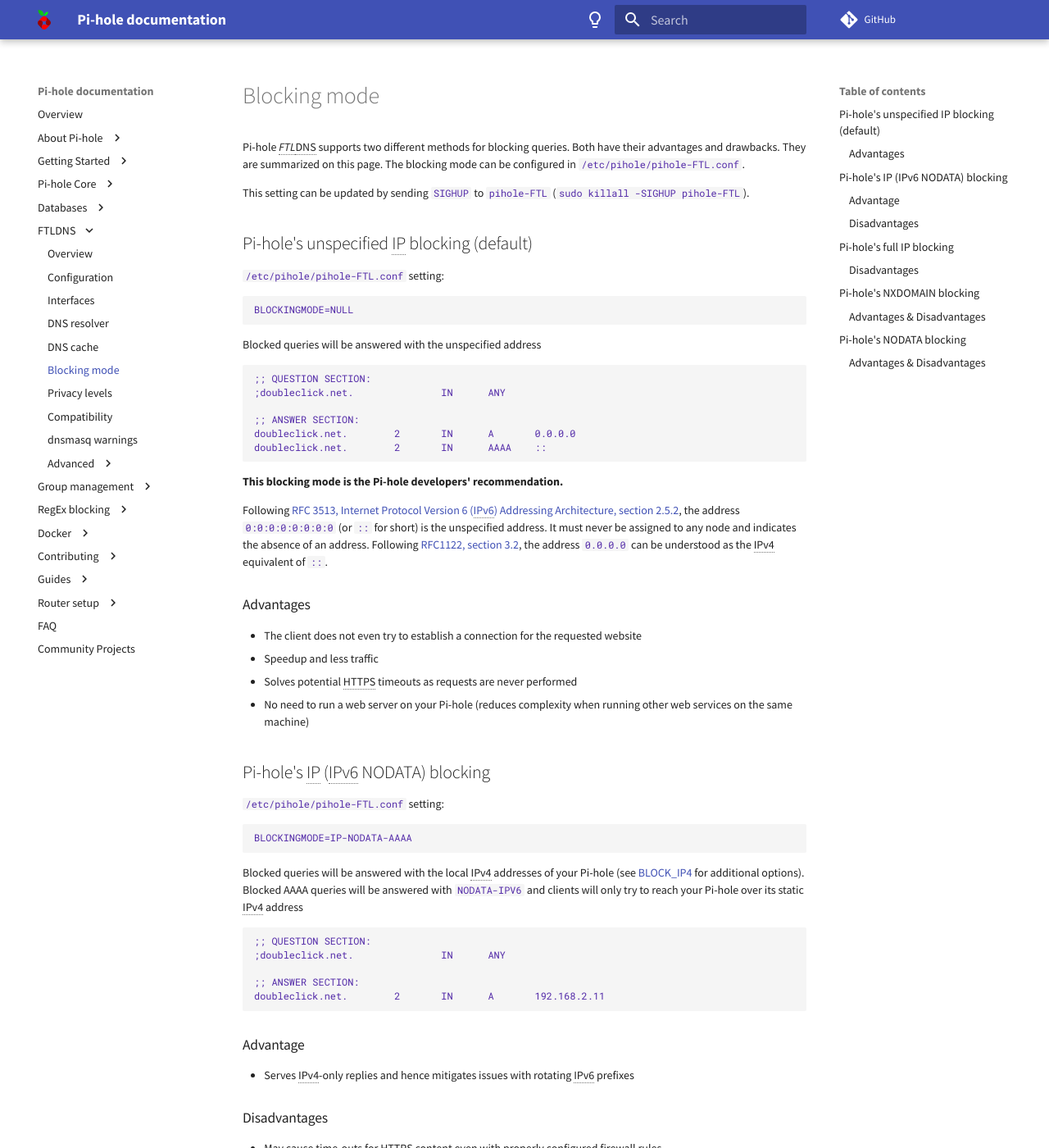
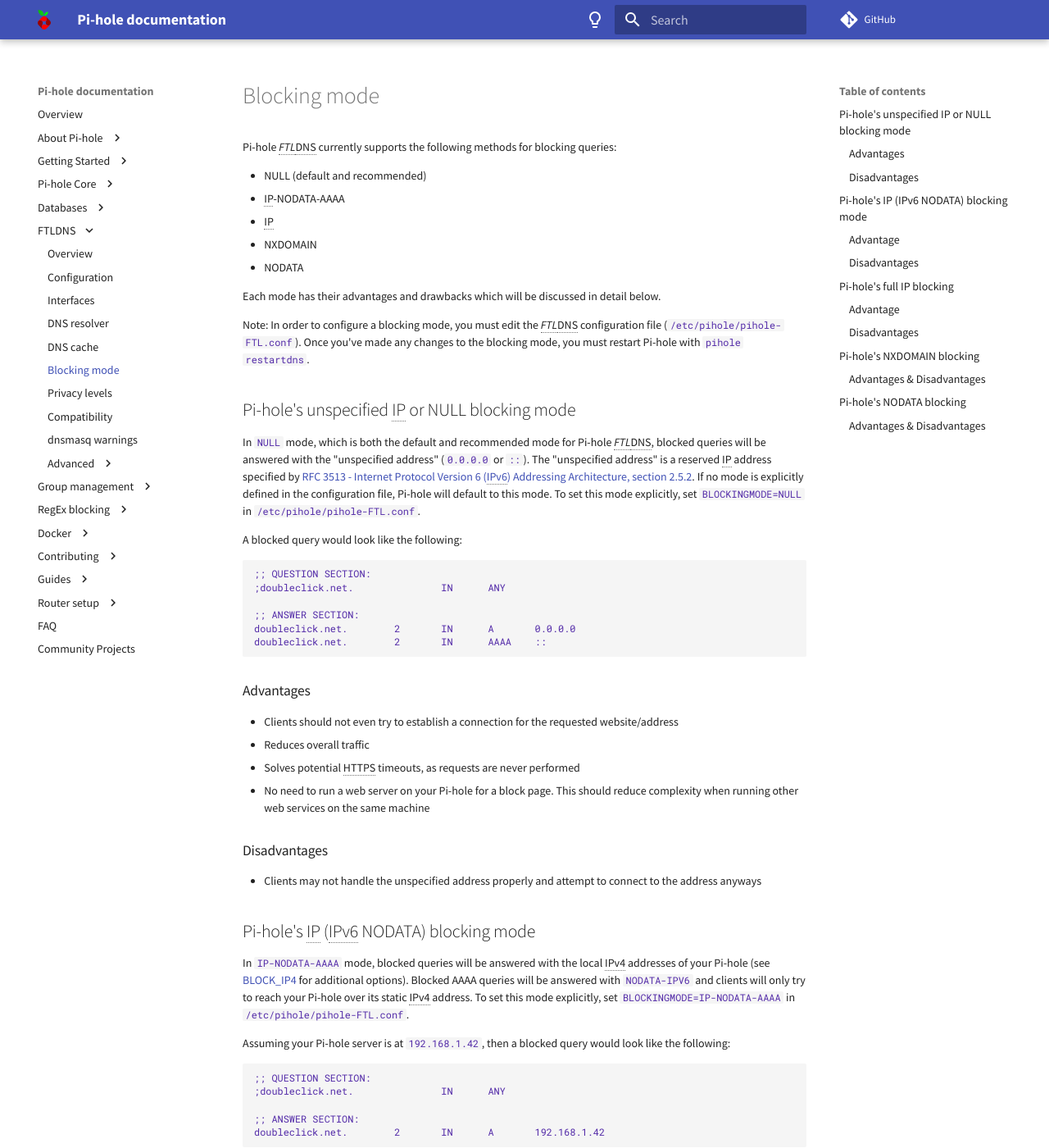
Before and after one commit to pi-hole/docs, an MkDocs documentation site: the page built from docs/ftldns/blockingmode.md, in a window 1280 px wide and 1400 px high. Shown: the whole window at 82% size. Built offline with MkDocs 1.6.1 and Material for MkDocs 9.7.7, drawn with Linux system fonts in a browser that asks for light colours; comment, search, counter and statistics services are not loaded; some of the changed text lies outside the part shown.

Commit message:
Refactor and clarify "Blocking mode" page
This commit includes a gentle rewrite of the "Blocking Mode" docs page.
It reorders, expands, and clarifies each section with more detail about
the blocking modes that currently exist. It also includes an attempt to
standardizes/unifies each section's explanation to be more consistent
and clear.

Signed-off-by: Osman <osman@surkatty.org>

````diff
--- a/docs/ftldns/blockingmode.md
+++ b/docs/ftldns/blockingmode.md
@@ -1,16 +1,20 @@
-Pi-hole *FTL*DNS supports two different methods for blocking queries. Both have their advantages and drawbacks. They are summarized on this page. The blocking mode can be configured in `/etc/pihole/pihole-FTL.conf`.
+Pi-hole *FTL*DNS currently supports the following methods for blocking queries:
 
-This setting can be updated by sending `SIGHUP` to `pihole-FTL` (`sudo killall -SIGHUP pihole-FTL`).
+* NULL (default and recommended)
+* IP-NODATA-AAAA
+* IP
+* NXDOMAIN
+* NODATA
 
-## Pi-hole's unspecified IP blocking (default)
+Each mode has their advantages and drawbacks which will be discussed in detail below.
 
-`/etc/pihole/pihole-FTL.conf` setting:
+Note: In order to configure a blocking mode, you must edit the *FTL*DNS configuration file (`/etc/pihole/pihole-FTL.conf`). Once you've made any changes to the blocking mode, you must restart Pi-hole with `pihole restartdns`.
 
-```
-BLOCKINGMODE=NULL
-```
+## Pi-hole's unspecified IP or NULL blocking mode
 
-Blocked queries will be answered with the unspecified address
+In `NULL` mode, which is both the default and recommended mode for Pi-hole *FTL*DNS, blocked queries will be answered with the "unspecified address" (`0.0.0.0` or `::`). The "unspecified address" is a reserved IP address specified by [RFC 3513 - Internet Protocol Version 6 (IPv6) Addressing Architecture, section 2.5.2](https://tools.ietf.org/html/rfc3513#section-2.5.2). If no mode is explicitly defined in the configuration file, Pi-hole will default to this mode. To set this mode explicitly, set `BLOCKINGMODE=NULL` in `/etc/pihole/pihole-FTL.conf`.
+
+A blocked query would look like the following:
 
 ```
 ;; QUESTION SECTION:
@@ -21,44 +25,42 @@
 doubleclick.net.        2       IN      AAAA    ::
 ```
 
-**This blocking mode is the Pi-hole developers' recommendation.**
-
-Following [RFC 3513, Internet Protocol Version 6 (IPv6) Addressing Architecture, section 2.5.2](https://tools.ietf.org/html/rfc3513#section-2.5.2), the address `0:0:0:0:0:0:0:0` (or `::` for short) is the unspecified address. It must never be assigned to any node and indicates the absence of an address. Following [RFC1122, section 3.2](https://tools.ietf.org/html/rfc1122#section-3.2), the address `0.0.0.0` can be understood as the IPv4 equivalent of `::`.
-
 ### Advantages
 
-- The client does not even try to establish a connection for the requested website
-- Speedup and less traffic
-- Solves potential HTTPS timeouts as requests are never performed
-- No need to run a web server on your Pi-hole (reduces complexity when running other web services on the same machine)
+* Clients should not even try to establish a connection for the requested website/address
+* Reduces overall traffic
+* Solves potential HTTPS timeouts, as requests are never performed
+* No need to run a web server on your Pi-hole for a block page. This should reduce complexity when running other web services on the same machine
 
-## Pi-hole's IP (IPv6 NODATA) blocking
+### Disadvantages
 
-`/etc/pihole/pihole-FTL.conf` setting:
+* Clients may not handle the unspecified address properly and attempt to connect to the address anyways
 
-```
-BLOCKINGMODE=IP-NODATA-AAAA
-```
+## Pi-hole's IP (IPv6 NODATA) blocking mode
 
-Blocked queries will be answered with the local IPv4 addresses of your Pi-hole (see [BLOCK_IP4](configfile.md#block_ipv4) for additional options). Blocked AAAA queries will be answered with `NODATA-IPV6` and clients will only try to reach your Pi-hole over its static IPv4 address
+In `IP-NODATA-AAAA` mode, blocked queries will be answered with the local IPv4 addresses of your Pi-hole (see [BLOCK_IP4](configfile.md#block_ipv4) for additional options). Blocked AAAA queries will be answered with `NODATA-IPV6` and clients will only try to reach your Pi-hole over its static IPv4 address. To set this mode explicitly, set `BLOCKINGMODE=IP-NODATA-AAAA` in `/etc/pihole/pihole-FTL.conf`.
+
+Assuming your Pi-hole server is at `192.168.1.42`, then a blocked query would look like the following:
 
 ```
 ;; QUESTION SECTION:
 ;doubleclick.net.               IN      ANY
 
 ;; ANSWER SECTION:
-doubleclick.net.        2       IN      A       192.168.2.11
+doubleclick.net.        2       IN      A       192.168.1.42
 ```
 
 ### Advantage
 
-- Serves IPv4-only replies and hence mitigates issues with rotating IPv6 prefixes
+* Serves IPv4-only replies and hence mitigates issues with rotating IPv6 prefixes
 
 ### Disadvantages
 
-- May cause time-outs for HTTPS content even with properly configured firewall rules
+* May cause time-outs for HTTPS content even with properly configured firewall rules
 
 ## Pi-hole's full IP blocking
+
+In `IP` mode, blocked queries will be answered with the local IP addresses of your Pi-hole (see [BLOCK_IP4](configfile.md#block_ipv4) and [BLOCK_IP6](configfile.md#block_ipv6) for additional options). To set this mode explicitly, set `BLOCKINGMODE=IP` in `/etc/pihole/pihole-FTL.conf`.
 
 `/etc/pihole/pihole-FTL.conf` setting:
 
@@ -66,7 +68,7 @@
 BLOCKINGMODE=IP
 ```
 
-Blocked queries will be answered with the local IP addresses of your Pi-hole (see [BLOCK_IP4](configfile.md#block_ipv4) and  [BLOCK_IP6](configfile.md#block_ipv6) for additional options)
+A blocked query would look like the following:
 
 ```
 ;; QUESTION SECTION:
@@ -77,20 +79,20 @@
 doubleclick.net.        2       IN      AAAA    fda2:2001:4756:0:ab27:beff:ef37:4242
 ```
 
+### Advantage
+
+* Handles both IPv4 and IPv6 queries with a reply
+
 ### Disadvantages
 
-- May cause time-outs for HTTPS content even with properly configured firewall rules
-- May cause problems with alternating prefixes on IPv6 addresses (see `IP-AAAA-NODATA`)
+* May cause time-outs for HTTPS content even with properly configured firewall rules
+* May cause problems with alternating prefixes on IPv6 addresses (see `IP-AAAA-NODATA`)
 
 ## Pi-hole's NXDOMAIN blocking
 
-`/etc/pihole/pihole-FTL.conf` setting:
+In `NXDOMAIN` mode, blocked queries will be answered with an empty response (i.e., there won't be an *answer* section) and status `NXDOMAIN`. A `NXDOMAIN` response should indicate that there is *no such domain* to the client making the query. To set this mode explicitly, set `BLOCKINGMODE=NXDOMAIN` in `/etc/pihole/pihole-FTL.conf`.
 
-```
-BLOCKINGMODE=NXDOMAIN
-```
-
-Blocked queries will be answered with an empty response (no answer section) and status `NXDOMAIN` (*no such domain*)
+A blocked query would look like the following:
 
 ```
 ;; QUESTION SECTION:
@@ -99,17 +101,13 @@
 
 ### Advantages & Disadvantages
 
-Similar to `NULL` blocking, but experiments suggest that clients may try to resolve blocked domains more often compared to `NULL` blocking.
+This mode is similar to `NULL` blocking, but experiments suggest that clients may try to resolve blocked domains more often compared to `NULL` blocking.
 
 ## Pi-hole's NODATA blocking
 
-`/etc/pihole/pihole-FTL.conf` setting:
+In `NODATA` mode, blocked queries will be answered with an empty response (no answer section) and status `NODATA`. A `NODATA` response indicates that the domain exists, but there is no record for the requested query type. To set this mode explicitly, set `BLOCKINGMODE=NODATA` in `/etc/pihole/pihole-FTL.conf`.
 
-```
-BLOCKINGMODE=NODATA
-```
-
-Blocked queries will be answered with an empty response (no answer section) and status `NODATA` (domain exists but there is no record for the requested query type)
+A blocked query would look like the following:
 
 ```
 ;; QUESTION SECTION:
@@ -118,6 +116,6 @@
 
 ### Advantages & Disadvantages
 
-Similar to `NXDOMAIN` blocking. Clients might have a better acceptance of `NODATA` replies compared to `NXDOMAIN` replies.
+This mode is similar to `NXDOMAIN` blocking. Clients might have a better acceptance of `NODATA` replies compared to `NXDOMAIN` replies.
 
 {!abbreviations.md!}
````
